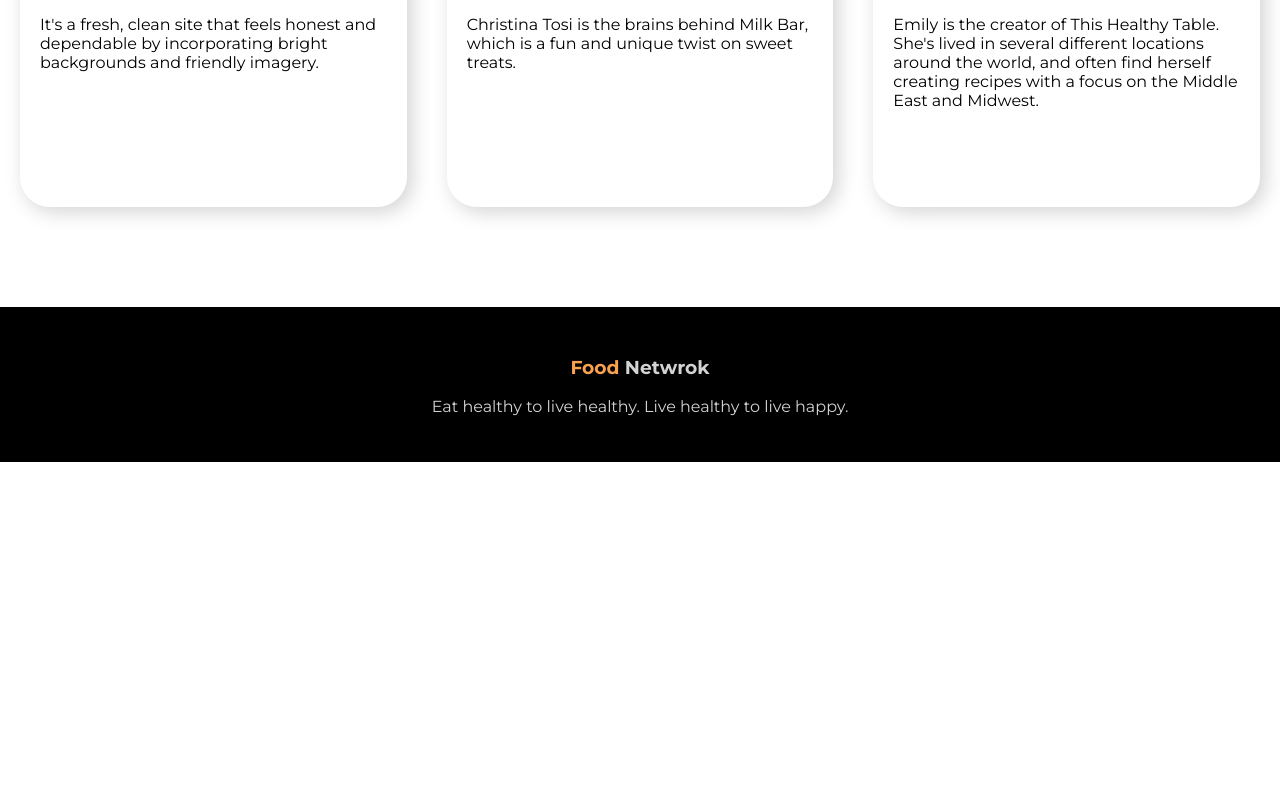
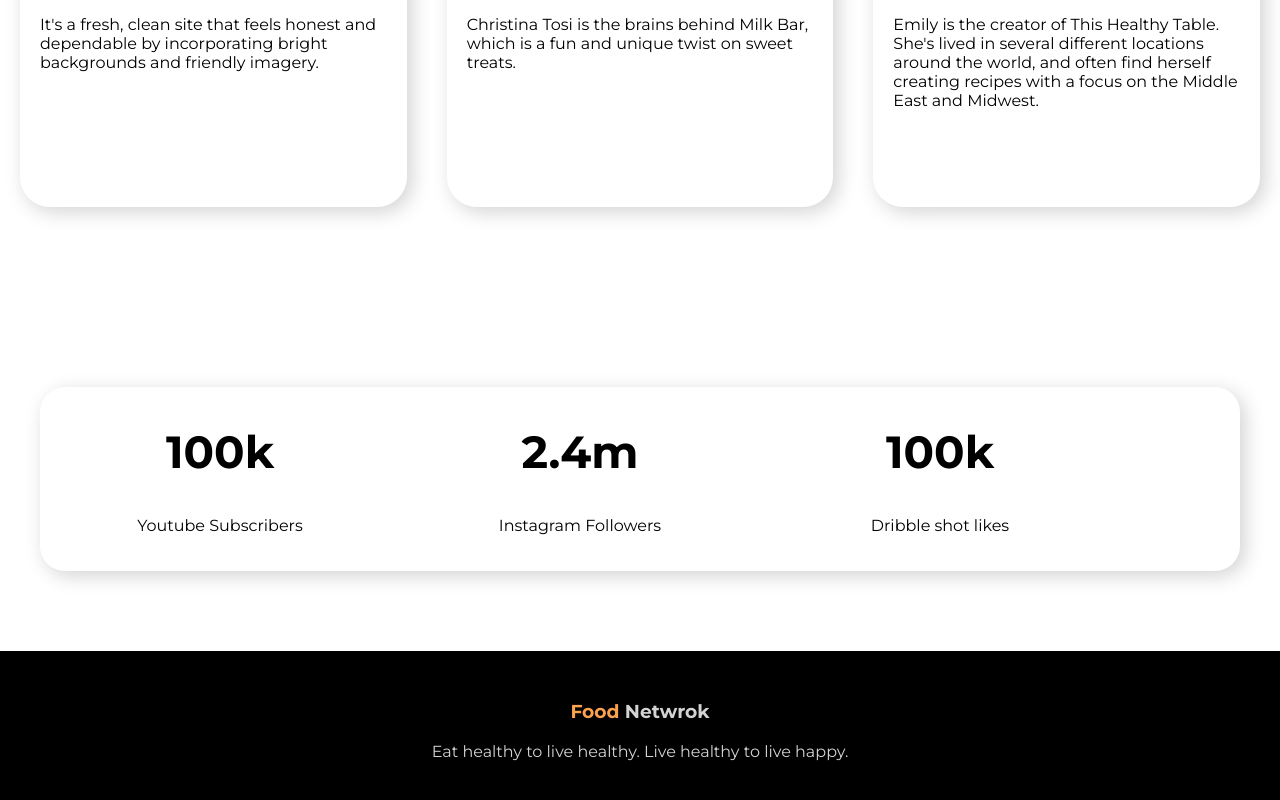
Before and after one commit to emranhossain-wdd/food-network, a plain HTML site: page index.html in a window 1280 px wide. Shown: the part 1818-2618 px from the top of the page. Before the commit the page ends 2280 px from the top, so only its background shows below. Drawn offline with Linux system fonts and the light colour scheme.

Commit message:
full website done(social Media section added)

```diff
--- a/css/style.css
+++ b/css/style.css
@@ -35,6 +35,7 @@ h2{
     padding: 15px 30px;
     border-radius: 25px;
     color: white;
+    box-shadow: 1px 1px 10px #FBA24F;
 }
 .col-50 img{
     width: 100%;
@@ -67,9 +68,12 @@ h2{
     width: 100%;
 }
 #socialMedia{
-    border: 10px solid black;
-    box-shadow: 10px 10px 20px gray;
-    padding-bottom: 30px;
+    max-width: 1200px;
+    box-shadow: 5px 5px 20px lightgray;
+    text-align: center;
+    margin: auto;
+    border-radius: 25px;
+    padding-bottom: 20px;
 }
 footer{
     background-color: black;
--- a/index.html
+++ b/index.html
@@ -57,9 +57,9 @@
                 <p>Emily is the creator of This Healthy Table. She's lived in several different locations around the world, and often find herself creating recipes with a focus on the Middle East and Midwest.</p>
             </div>
         </div>
-    </section><!--
-    <section id="socialMedia">
-        <div>
+    </section>
+    <section>
+        <div id="socialMedia" class="display-flex">
             <div class="col-30">
                 <h1>100k</h1>
                 <p>Youtube Subscribers</p>
@@ -73,7 +73,7 @@
                 <p>Dribble shot likes</p>
             </div>
         </div>
-    </section>-->
+    </section>
     <footer>
         <h3><span class="color-orange">Food</span> Netwrok</h3>
         <p>Eat healthy to live healthy. Live healthy to live happy.</p>
```
